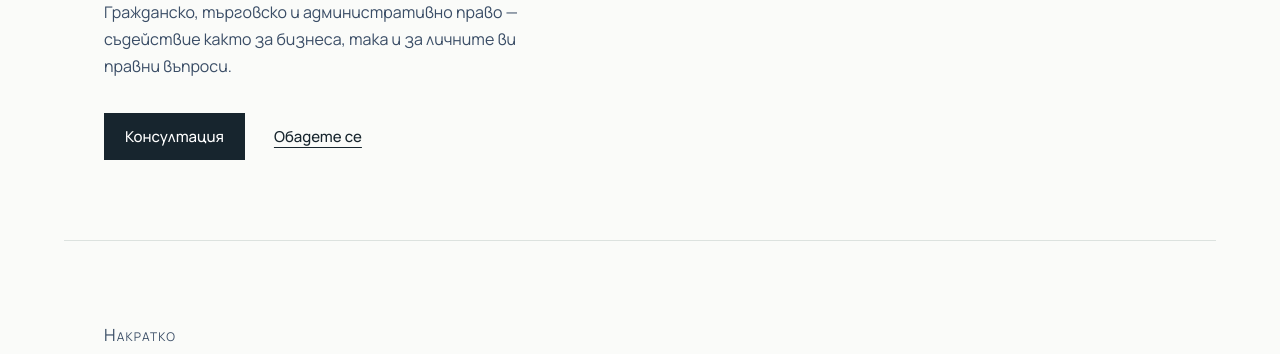
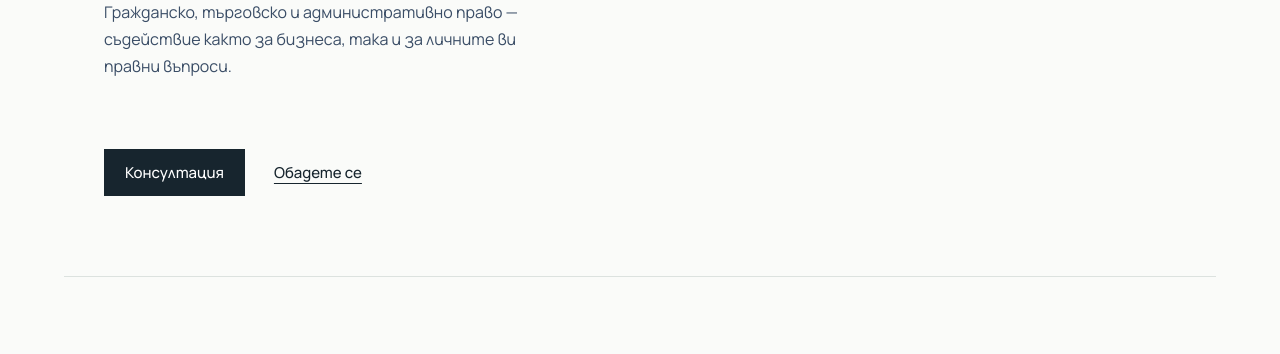
Before and after one commit to penevahost/penevahost.github.io, a plain HTML site: page index.html in a window 1280 px wide. Shown: the part 390-744 px from the top of the page. Drawn offline with Linux system fonts and the light colour scheme.

Commit message:
Update components.css
increases the spacing between the buttons and the subheading in the hero section

```diff
--- a/css/components.css
+++ b/css/components.css
@@ -1048,7 +1048,7 @@ a.entry:hover .entry__more::after {
   color: var(--color-text-muted);
   text-wrap: pretty;
 }
-.hero__actions { display: flex; flex-wrap: wrap; gap: 1rem 1.5rem; align-items: center; }
+.hero__actions { display: flex; flex-wrap: wrap; gap: 1rem 1.5rem; align-items: center; margin-top: var(--space-lg); }
 .hero__cta {
   display: inline-flex;
   align-items: center;
```
